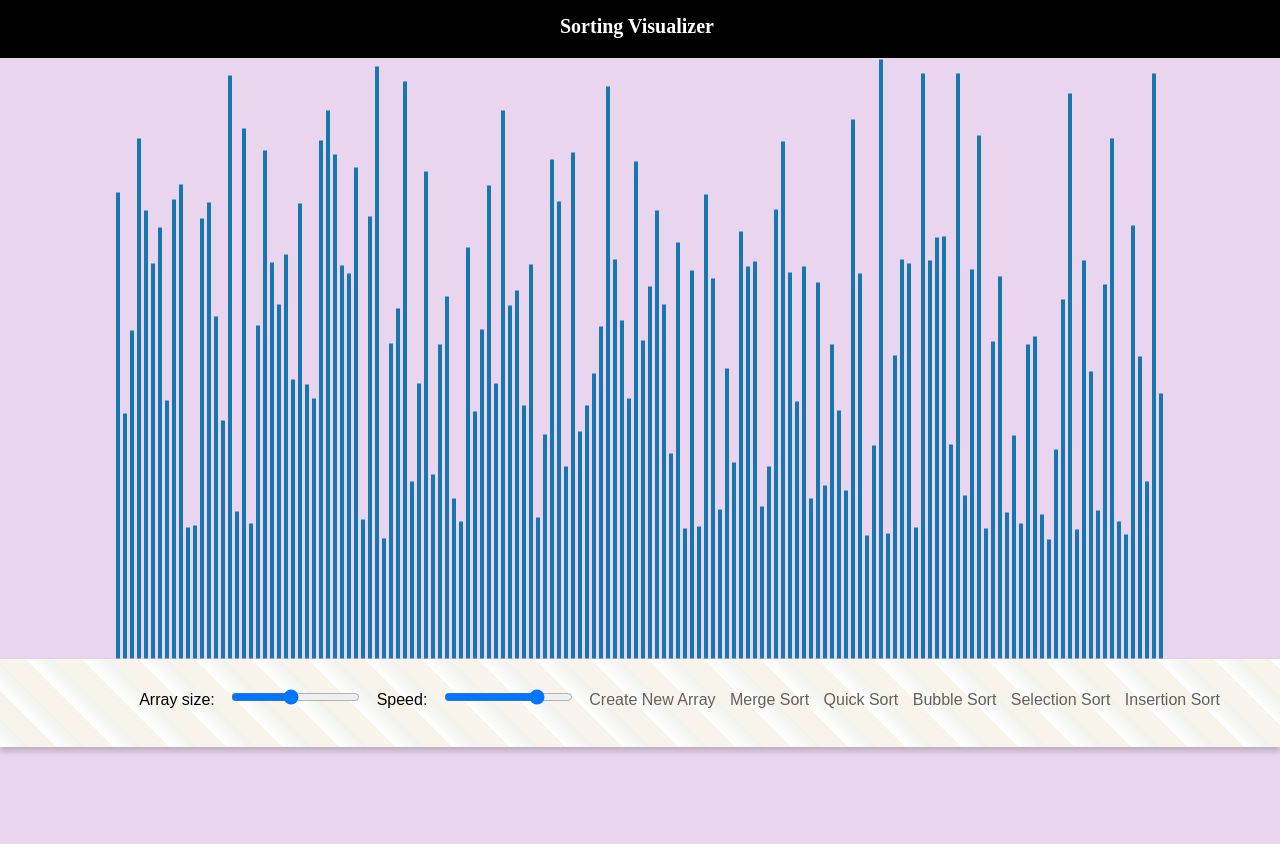
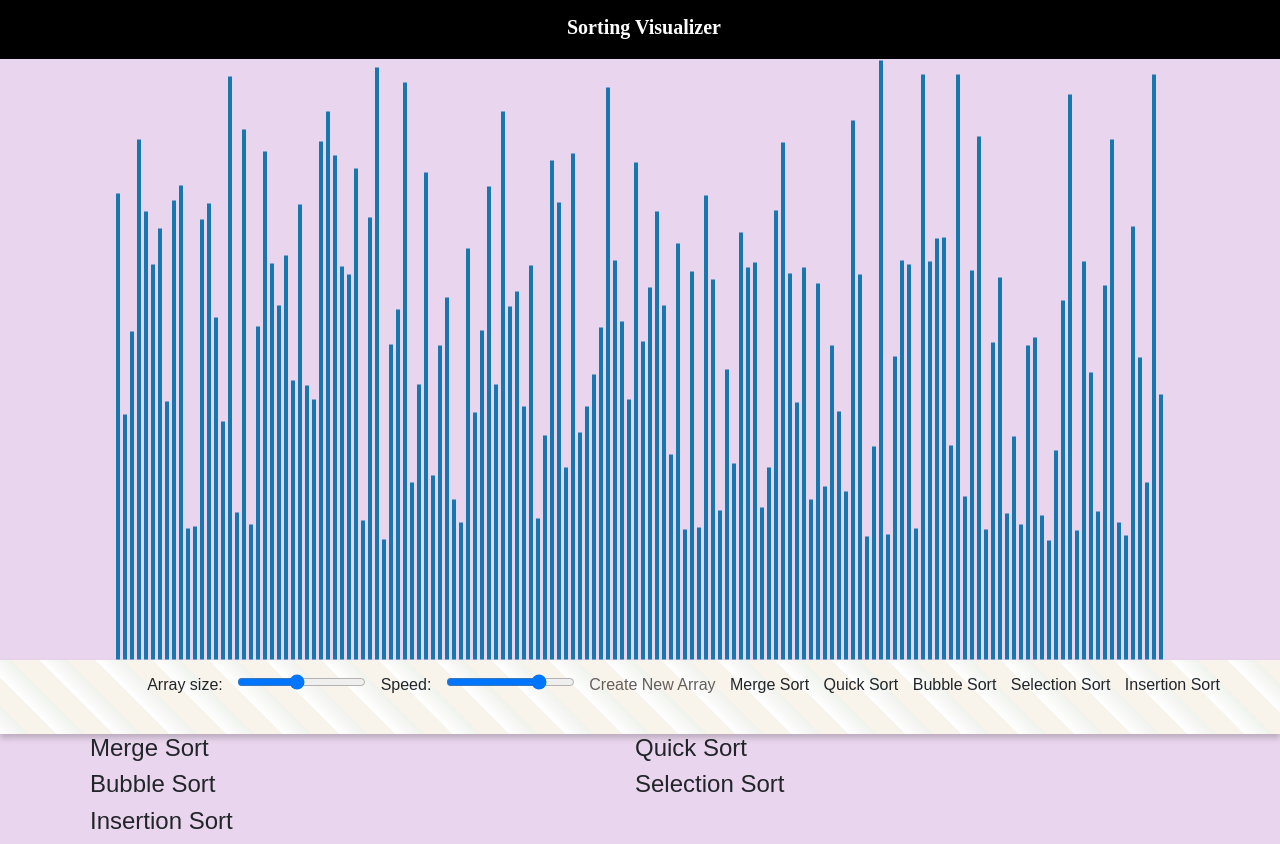
Before and after one commit to niloy-biswas/SortingVisualization, a Django app: page / in a window 1280 px wide. Before the commit the page ends 753 px from the top, so only its background shows below. Run offline with Django 3.2, Linux system fonts and the light colour scheme; some libraries are stand-ins or nearby versions.

Commit message:
Adding sorting algorithm

```diff
--- a/templates/index.html
+++ b/templates/index.html
@@ -5,6 +5,9 @@
 		<meta charset="UTF-8" />
 		<title>Sorting visualization</title>
 		<script src="https://ajax.googleapis.com/ajax/libs/jquery/3.1.0/jquery.min.js"></script>
+		<script src="https://code.jquery.com/jquery-3.5.1.slim.min.js" integrity="sha384-DfXdz2htPH0lsSSs5nCTpuj/zy4C+OGpamoFVy38MVBnE+IbbVYUew+OrCXaRkfj" crossorigin="anonymous"></script>
+		<script src="https://cdn.jsdelivr.net/npm/bootstrap@4.5.3/dist/js/bootstrap.bundle.min.js" integrity="sha384-ho+j7jyWK8fNQe+A12Hb8AhRq26LrZ/JpcUGGOn+Y7RsweNrtN/tE3MoK7ZeZDyx" crossorigin="anonymous"></script>
+		<link rel="stylesheet" href="https://cdn.jsdelivr.net/npm/bootstrap@4.5.3/dist/css/bootstrap.min.css" integrity="sha384-TX8t27EcRE3e/ihU7zmQxVncDAy5uIKz4rEkgIXeMed4M0jlfIDPvg6uqKI2xXr2" crossorigin="anonymous">
 		<link rel="stylesheet" type="text/css" href="{% static 'styles.css' %}" />
 	</head>
 
@@ -44,6 +47,26 @@
 				</ul>
 			</nav>
 		</div>
+
+		<div class="container">
+			<div class="row row-cols-2">
+			  <div class="col">
+				  <h4>Merge Sort</h4>
+			  </div>
+			  <div class="col">
+				  <h4>Quick Sort</h4>
+			  </div>
+			  <div class="col">
+				  <h4>Bubble Sort</h4>
+			  </div>
+			  <div class="col">
+				  <h4>Selection Sort</h4>
+				</div>
+			  <div class="col">
+				  <h4>Insertion Sort</h4>
+				</div>
+			</div>
+		  </div>
 	</body>
 	<script>
 
```
